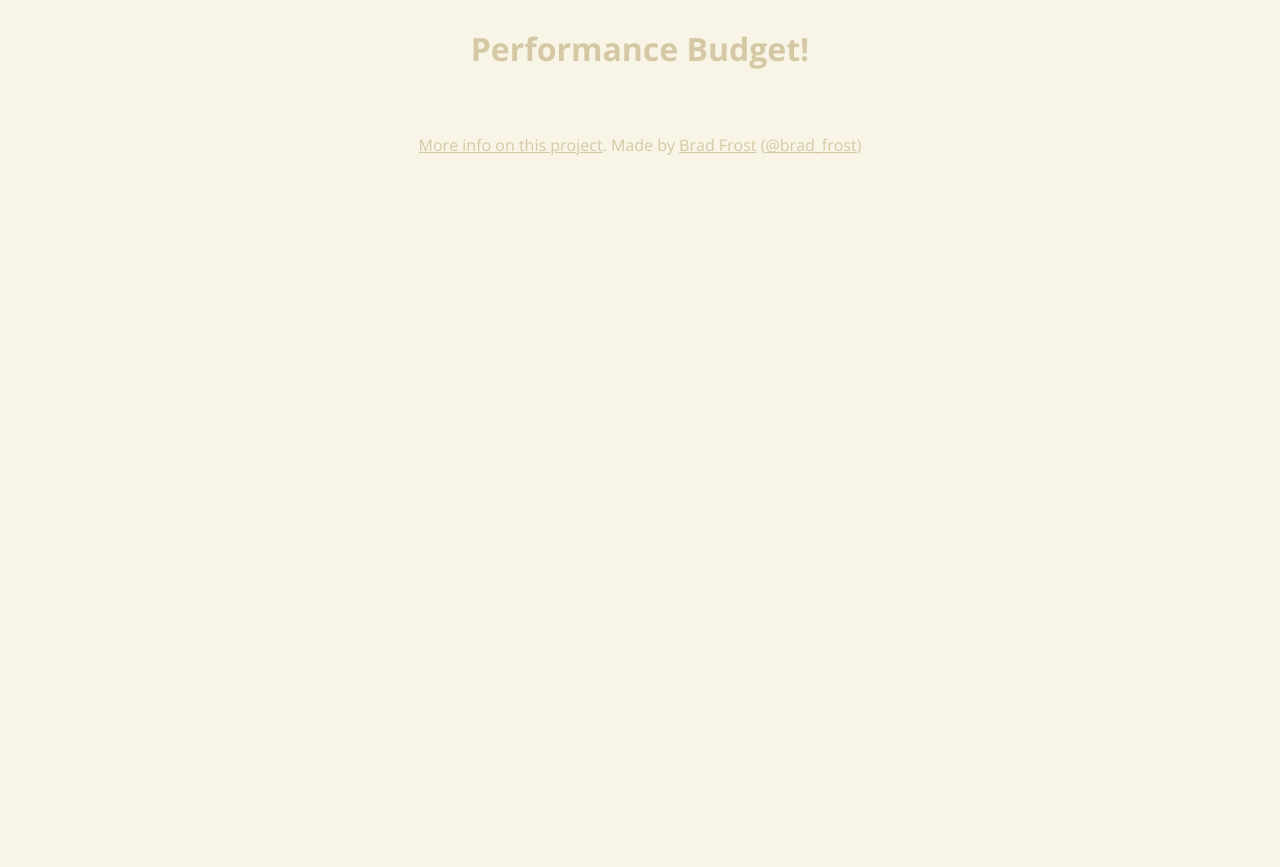
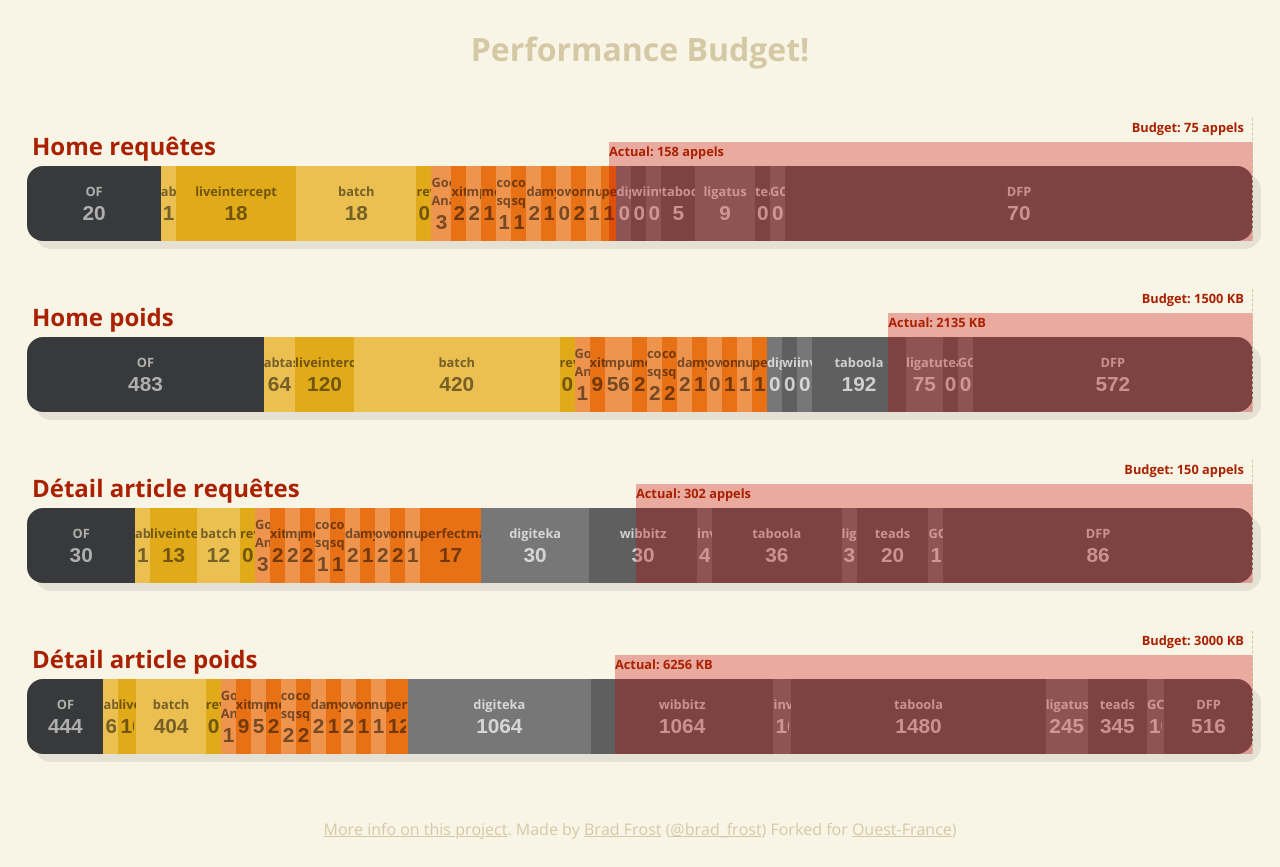
Before and after one commit to MatthieuPresse/budget-of, a plain HTML site: page index.html in a window 1280 px wide. Before the commit the page ends 800 px from the top, so only its background shows below. Drawn offline with nearby package versions, Linux system fonts and the light colour scheme.

Commit message:
[TECH] decoupage budgets et génération automatique du html

```diff
--- /dev/null
+++ b/data.js
@@ -0,0 +1,407 @@
+const TYPE_REQUEST = 1;
+const TYPE_WEIGHT  = 2;
+const PAGE_HOME    = 3;
+const PAGE_DA      = 4;
+
+window.data_budget = [
+    {
+        titre: 'Home requêtes',
+        type: 'TYPE_REQUEST',
+        page: 'PAGE_HOME',
+        budget: 75,
+        unit: 'appels'
+    },
+    {
+        titre: 'Home poids',
+        type: 'TYPE_WEIGHT',
+        page: 'PAGE_HOME',
+        budget: 1500,
+        unit: 'KB'
+    },
+    {
+        titre: 'Détail article requêtes',
+        type: 'TYPE_REQUEST',
+        page: 'PAGE_DA',
+        budget: 150,
+        unit: 'appels'
+    },
+    {
+        titre: 'Détail article poids',
+        type: 'TYPE_WEIGHT',
+        page: 'PAGE_DA',
+        budget: 3000,
+        unit: 'KB'
+    },
+]
+window.data_mesures = [
+    {
+        catname: 'html',
+        list: [
+            {
+                name: 'OF',
+                mesures: {
+                    PAGE_HOME: {
+                        TYPE_REQUEST: 20,
+                        TYPE_WEIGHT: 483,
+                    },
+                    PAGE_DA: {
+                        TYPE_REQUEST: 30,
+                        TYPE_WEIGHT: 444,
+                    },
+
+                }
+            },
+        ]
+    },
+    {
+        catname: 'metier',
+        list: [
+            {
+                name: 'abtasty',
+                mesures: {
+                    PAGE_HOME: {
+                        TYPE_REQUEST: 1,
+                        TYPE_WEIGHT: 64,
+                    },
+                    PAGE_DA: {
+                        TYPE_REQUEST: 1,
+                        TYPE_WEIGHT: 64,
+                    },
+
+                }
+            },
+            {
+                name: 'liveintercept',
+                mesures: {
+                    PAGE_HOME: {
+                        TYPE_REQUEST: 18 ,
+                        TYPE_WEIGHT: 120,
+                    },
+                    PAGE_DA: {
+                        TYPE_REQUEST: 13 ,
+                        TYPE_WEIGHT: 104,
+                    },
+
+                }
+            },
+            {
+                name: 'batch',
+                mesures: {
+                    PAGE_HOME: {
+                        TYPE_REQUEST: 18,
+                        TYPE_WEIGHT: 420,
+                    },
+                    PAGE_DA: {
+                        TYPE_REQUEST: 12,
+                        TYPE_WEIGHT: 404,
+                    },
+
+                }
+            },
+            {
+                name: 'revive',
+                mesures: {
+                    PAGE_HOME: {
+                        TYPE_REQUEST: 0,
+                        TYPE_WEIGHT: 0,
+                    },
+                    PAGE_DA: {
+                        TYPE_REQUEST: 0,
+                        TYPE_WEIGHT: 0,
+                    },
+
+                }
+            },
+        ]
+    },
+    {
+        catname: 'stats',
+        list: [
+            {
+                name: 'Google Analytics',
+                mesures: {
+                    PAGE_HOME: {
+                        TYPE_REQUEST: 3,
+                        TYPE_WEIGHT: 16,
+                    },
+                    PAGE_DA: {
+                        TYPE_REQUEST: 3,
+                        TYPE_WEIGHT: 16,
+                    },
+
+                }
+            },
+            {
+                name: 'xiti',
+                mesures: {
+                    PAGE_HOME: {
+                        TYPE_REQUEST: 2,
+                        TYPE_WEIGHT: 9,
+                    },
+                    PAGE_DA: {
+                        TYPE_REQUEST: 2,
+                        TYPE_WEIGHT: 9,
+                    },
+
+                }
+            },
+            {
+                name: 'mpulse',
+                mesures: {
+                    PAGE_HOME: {
+                        TYPE_REQUEST: 2,
+                        TYPE_WEIGHT: 56,
+                    },
+                    PAGE_DA: {
+                        TYPE_REQUEST: 2,
+                        TYPE_WEIGHT: 56,
+                    },
+
+                }
+            },
+            {
+                name: 'mediego',
+                mesures: {
+                    PAGE_HOME: {
+                        TYPE_REQUEST: 1,
+                        TYPE_WEIGHT: 20,
+                    },
+                    PAGE_DA: {
+                        TYPE_REQUEST: 2,
+                        TYPE_WEIGHT: 21,
+                    },
+
+                }
+            },
+            {
+                name: 'content square',
+                mesures: {
+                    PAGE_HOME: {
+                        TYPE_REQUEST: 1,
+                        TYPE_WEIGHT: 26,
+                    },
+                    PAGE_DA: {
+                        TYPE_REQUEST: 1,
+                        TYPE_WEIGHT: 26,
+                    },
+
+                }
+            },
+            {
+                name: 'content square',
+                mesures: {
+                    PAGE_HOME: {
+                        TYPE_REQUEST: 1,
+                        TYPE_WEIGHT: 26,
+                    },
+                    PAGE_DA: {
+                        TYPE_REQUEST: 1,
+                        TYPE_WEIGHT: 26,
+                    },
+
+                }
+            },
+            {
+                name: 'datadome',
+                mesures: {
+                    PAGE_HOME: {
+                        TYPE_REQUEST: 2,
+                        TYPE_WEIGHT: 24,
+                    },
+                    PAGE_DA: {
+                        TYPE_REQUEST: 2,
+                        TYPE_WEIGHT: 24,
+                    },
+
+                }
+            },
+            {
+                name: 'myfeelback',
+                mesures: {
+                    PAGE_HOME: {
+                        TYPE_REQUEST: 1,
+                        TYPE_WEIGHT: 11,
+                    },
+                    PAGE_DA: {
+                        TYPE_REQUEST: 1,
+                        TYPE_WEIGHT: 11,
+                    },
+
+                }
+            },
+            {
+                name: 'ownpage',
+                mesures: {
+                    PAGE_HOME: {
+                        TYPE_REQUEST: 0,
+                        TYPE_WEIGHT: 0,
+                    },
+                    PAGE_DA: {
+                        TYPE_REQUEST: 2,
+                        TYPE_WEIGHT: 2,
+                    },
+
+                }
+            },
+            {
+                name: 'onfocus',
+                mesures: {
+                    PAGE_HOME: {
+                        TYPE_REQUEST: 2,
+                        TYPE_WEIGHT: 1,
+                    },
+                    PAGE_DA: {
+                        TYPE_REQUEST: 2,
+                        TYPE_WEIGHT: 1,
+                    },
+
+                }
+            },
+            {
+                name: 'nuggad',
+                mesures: {
+                    PAGE_HOME: {
+                        TYPE_REQUEST: 1,
+                        TYPE_WEIGHT: 1,
+                    },
+                    PAGE_DA: {
+                        TYPE_REQUEST: 1,
+                        TYPE_WEIGHT: 1,
+                    },
+
+                }
+            },
+            {
+                name: 'perfectmarket',
+                mesures: {
+                    PAGE_HOME: {
+                        TYPE_REQUEST: 1,
+                        TYPE_WEIGHT: 19,
+                    },
+                    PAGE_DA: {
+                        TYPE_REQUEST: 17,
+                        TYPE_WEIGHT: 129,
+                    },
+
+                }
+            },
+        ]
+    },
+    {
+        catname: 'ads',
+        list: [
+            {
+                name: 'digiteka',
+                mesures: {
+                    PAGE_HOME: {
+                        TYPE_REQUEST: 0,
+                        TYPE_WEIGHT: 0,
+                    },
+                    PAGE_DA: {
+                        TYPE_REQUEST: 30,
+                        TYPE_WEIGHT: 1064,
+                    },
+
+                }
+            },
+            {
+                name: 'wibbitz',
+                mesures: {
+                    PAGE_HOME: {
+                        TYPE_REQUEST: 0,
+                        TYPE_WEIGHT: 0,
+                    },
+                    PAGE_DA: {
+                        TYPE_REQUEST: 30,
+                        TYPE_WEIGHT: 1064,
+                    },
+
+                }
+            },
+            {
+                name: 'invibes',
+                mesures: {
+                    PAGE_HOME: {
+                        TYPE_REQUEST: 0,
+                        TYPE_WEIGHT: 0,
+                    },
+                    PAGE_DA: {
+                        TYPE_REQUEST: 4,
+                        TYPE_WEIGHT: 104,
+                    },
+
+                }
+            },
+            {
+                name: 'taboola',
+                mesures: {
+                    PAGE_HOME: {
+                        TYPE_REQUEST: 5,
+                        TYPE_WEIGHT: 192,
+                    },
+                    PAGE_DA: {
+                        TYPE_REQUEST: 36,
+                        TYPE_WEIGHT: 1480,
+                    },
+
+                }
+            },
+            {
+                name: 'ligatus',
+                mesures: {
+                    PAGE_HOME: {
+                        TYPE_REQUEST: 9,
+                        TYPE_WEIGHT: 75,
+                    },
+                    PAGE_DA: {
+                        TYPE_REQUEST: 3,
+                        TYPE_WEIGHT: 245,
+                    },
+
+                }
+            },
+            {
+                name: 'teads',
+                mesures: {
+                    PAGE_HOME: {
+                        TYPE_REQUEST: 0,
+                        TYPE_WEIGHT: 0,
+                    },
+                    PAGE_DA: {
+                        TYPE_REQUEST: 20,
+                        TYPE_WEIGHT: 345,
+                    },
+
+                }
+            },
+            {
+                name: 'GCS',
+                mesures: {
+                    PAGE_HOME: {
+                        TYPE_REQUEST: 0,
+                        TYPE_WEIGHT: 0,
+                    },
+                    PAGE_DA: {
+                        TYPE_REQUEST: 1,
+                        TYPE_WEIGHT: 100,
+                    },
+
+                }
+            },
+            {
+                name: 'DFP',
+                mesures: {
+                    PAGE_HOME: {
+                        TYPE_REQUEST: 70,
+                        TYPE_WEIGHT: 572,
+                    },
+                    PAGE_DA: {
+                        TYPE_REQUEST: 86,
+                        TYPE_WEIGHT: 516,
+                    },
+
+                }
+            },
+        ]
+    },
+];
--- a/index.html
+++ b/index.html
@@ -3,7 +3,8 @@
     <link href='https://fonts.googleapis.com/css?family=Open+Sans:400,700' rel='stylesheet' type='text/css'>
     <link rel="stylesheet" href="main.css">
     <script src="https://cdnjs.cloudflare.com/ajax/libs/jquery/2.1.3/jquery.min.js"></script>
-    <script src="main.js"></script>
+    <script src="data.js"></script>
+    <script async src="main.js"></script>
 </head>
 
 <body>
@@ -13,6 +14,7 @@
 
     <footer role="contentinfo">
         <a href="http://bradfrost.com/blog/post/performance-budget-builder/" target="_blank">More info on this project</a>. Made by <a href="http://bradfrost.com">Brad Frost</a> (<a href="https://twitter.com/brad_frost">@brad_frost</a>)
+        Forked for <a href="https://github.com/Ouest-France">Ouest-France</a>)
     </footer>
 </body>
 
--- a/main.css
+++ b/main.css
@@ -83,8 +83,12 @@ h1 {
     font-style: normal;
     font-weight: bold;
     color: #d5c9a5;
+    bottom: 0;
 }
-
+.actual-size.has-error {
+    z-index: 12;
+    background: rgba(200, 0, 0, 0.3);
+}
 .b-cat-list {
     list-style: none;
     padding: 0;
@@ -100,11 +104,16 @@ h1 {
     flex-direction: column;
     justify-content: center;
     align-items: center;
-    min-width: 35px !important;
     width: 100%;
     font-weight: bold;
     color: rgba(0, 0, 0, 0.5);
-    transition: width 0.3s ease-in-out;
+    height: 75px;
+    overflow: hidden;
+    transition: all .3s ease-in-out;
+    min-width: 15px;
+}
+.b-cat:hover {
+
 }
 .b-cat label {
     padding-top: 1rem;
@@ -139,17 +148,27 @@ h1 {
 .b-cat-css {
     background: #F9ECC5;
 }
-.b-cat-js {
+.b-cat-stats {
     background: #EF944D;
 }
-.b-cat-img {
+.b-cat-stats.odd {
+    background: #e77114;
+}
+.b-cat-metier {
     background: #EBC050;
 }
-.b-cat-fonts {
+.b-cat-metier.odd {
+    background: #e1aa19;
+}
+.b-cat-social {
     background: #598FC2;
 }
 .b-cat-ads {
     background: #777;
+    color: rgba(255, 255, 255, 0.7);
+}
+.b-cat-ads.odd {
+    background: #5f5f5f;
     color: rgba(255, 255, 255, 0.7);
 }
 .b-cat-ads input {
--- a/main.js
+++ b/main.js
@@ -1,14 +1,50 @@
 $(function(){
+
+    if(window.data_budget){
+        var html= '';
+        data_budget.forEach(function(el){
+            html = html + `<div class="b">
+                    <div class="b-header">
+                        <h2 class="b-title">` + el.titre + `</h2>
+                        <em class="b-size">Budget: <span>` + el.budget + `</span> ` + el.unit + `</em>
+                    </div><!--end b-header-->
+                    <div class="b-budget">
+                        <div class="b-cat-container">
+                            <ul class="b-cat-list">`;
+
+            var sum = 0;
+            (data_mesures || []).forEach(function(categorie){
+                var odd = false;
+                (categorie.list || []).forEach(function(item){
+                    sum += item.mesures[el.page][el.type];
+                    html = html + `
+                        <li class="b-cat b-cat-` + categorie.catname + (odd ? ' odd' : '' )+`">
+                            <label for="ads">` + item.name +`</label>
+                            <input id="ads" type="text" value="` + item.mesures[el.page][el.type] +`" />
+                        </li>`;
+                    odd = !odd;
+                });
+            });
+
+            html = html + `
+                            </ul><!--end b-bar-->
+                            <em class="actual-size" style="left: ` + (el.budget/sum*100) + `%;">Actual: <span>` + sum + `</span> ` + el.unit + `</em>
+                        </div><!--end cat-container-->
+                    </div><!--end b-budget-->
+                </div><!--end b-->
+                `
+        });
+        document.querySelector('#budgets').innerHTML= html;
+    }
 
     $('.b').each(function(){
         var scope = $(this);
+        var actualSize = parseInt(scope.find('.actual-size span').text());
 
         scope.find('.b-cat input').each(function(){
              var $this = $(this),
                      val = parseInt($this.val());
 
-            var actualSize = parseInt(scope.find('.actual-size span').text());
-            console.log(actualSize);
             var categoryWidth = (val/actualSize)*100;
 
             $this.parent().width(categoryWidth+'%');
@@ -18,16 +54,6 @@ $(function(){
                 numInputs = inputs.length,
                 totalActualSize = 0;
 
-        //Calculate total value from each category
-        inputs.each(function(){
-             var val = parseInt($(this).val());
-             totalActualSize = totalActualSize + val;
-
-             $(this).val('' + val/10 + '%');
-        });
-
-        actualSize = totalActualSize;
-        scope.find('.actual-size span').text(totalActualSize);
 
         var budgetSize = parseInt(scope.find('.b-size span').text());
         var actualSize = parseInt(scope.find('.actual-size span').text());
```
